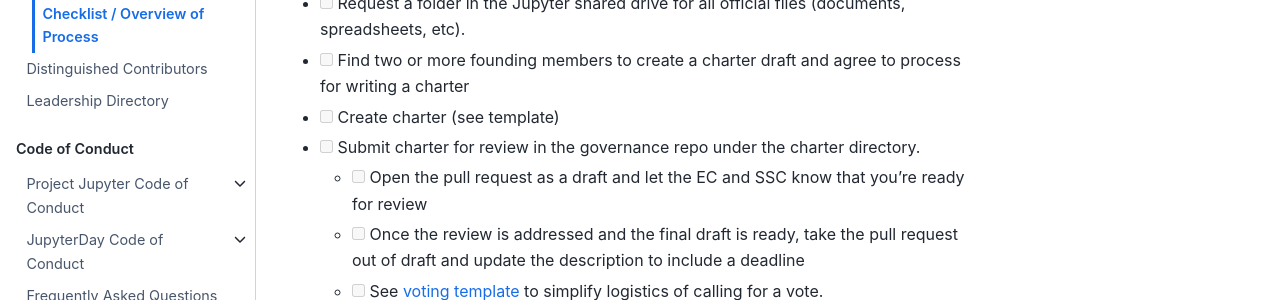
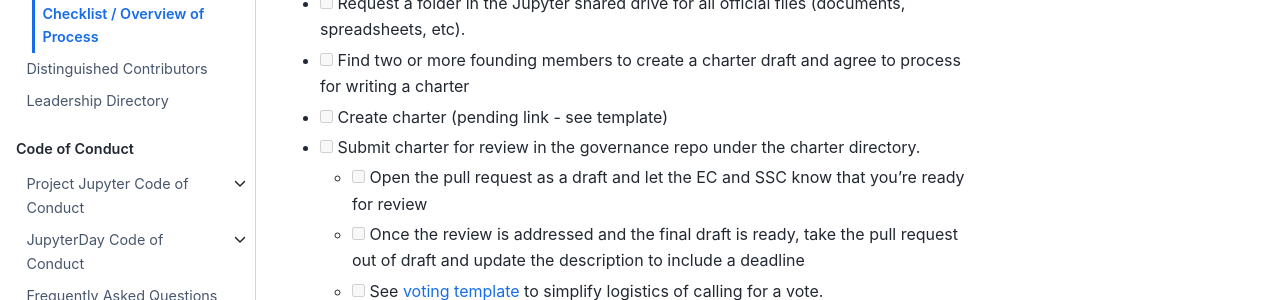
Before and after one commit to jupyter/governance, a Jupyter Book: the page built from founding_new_standing_committees_and_working_groups.md, in a window 1280 px wide. Shown: the part 228-528 px from the top of the page. Built offline with Jupyter Book 1.0.4 settings and Sphinx 7.4.7 and the Sphinx Book theme 1.1.4, drawn with Linux system fonts in a browser that asks for light colours; pages that are not in the unit, such as notebooks, are missing from menus.

Commit message:
Update founding_new_standing_committees_and_working_groups.md

```diff
--- a/founding_new_standing_committees_and_working_groups.md
+++ b/founding_new_standing_committees_and_working_groups.md
@@ -2,7 +2,7 @@
 - [ ] Start a discussion with the EC:  Post an issue on [Team Compass for Governance](https://executive-council-team-compass.readthedocs.io/en/latest/) or attend EC office hours. Find join details on the [community calendar](https://docs.jupyter.org/en/latest/community/content-community.html). Here are some topics to consider during that conversation [pending link-content not available yet].
 - [ ] Request a folder in the Jupyter shared drive for all official files (documents, spreadsheets, etc).
 - [ ] Find two or more founding members to create a charter draft and agree to process for writing a charter
-- [ ] Create charter (see template)
+- [ ] Create charter (pending link - see template)
 - [ ] Submit charter for review in the governance repo under the charter directory.
   - [ ] Open the pull request as a draft and let the EC and SSC know that you’re ready for review
   - [ ] Once the review is addressed and the final draft is ready, take the pull request out of draft and update the description to include a deadline
```
